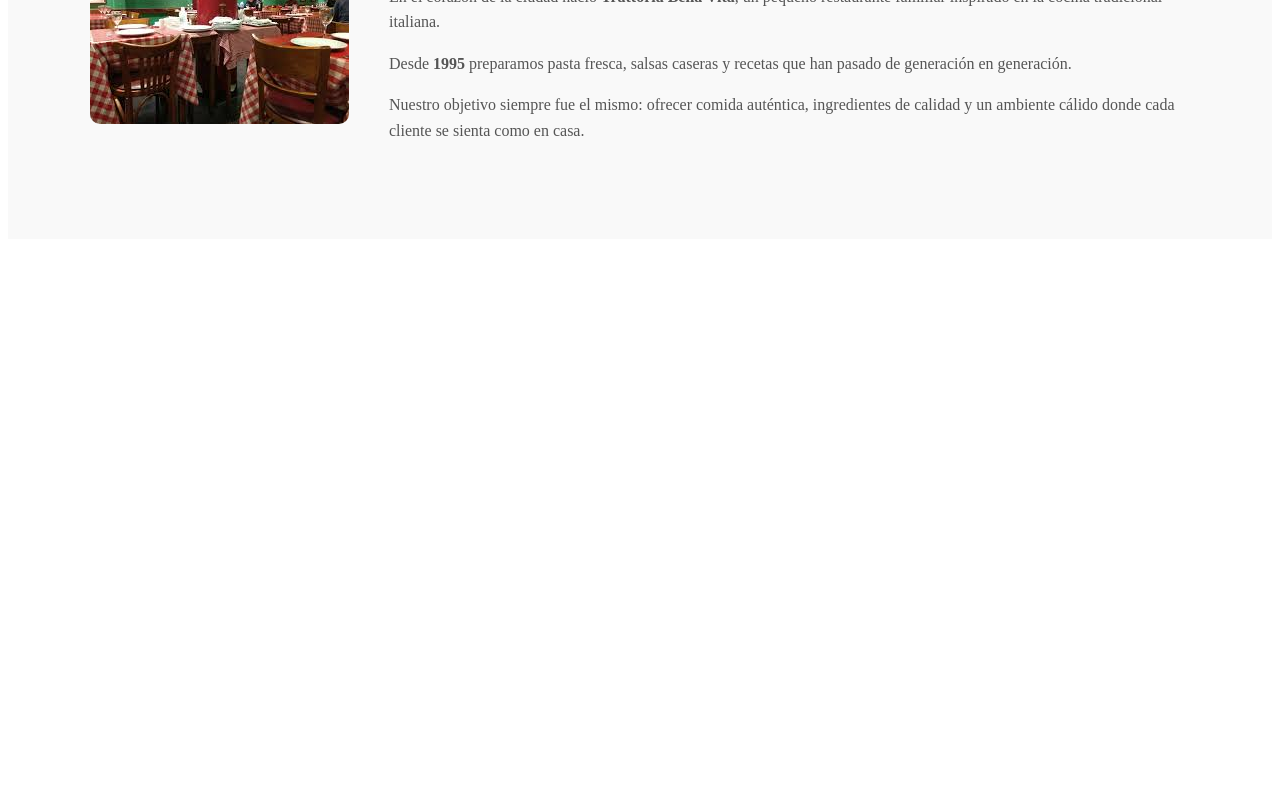
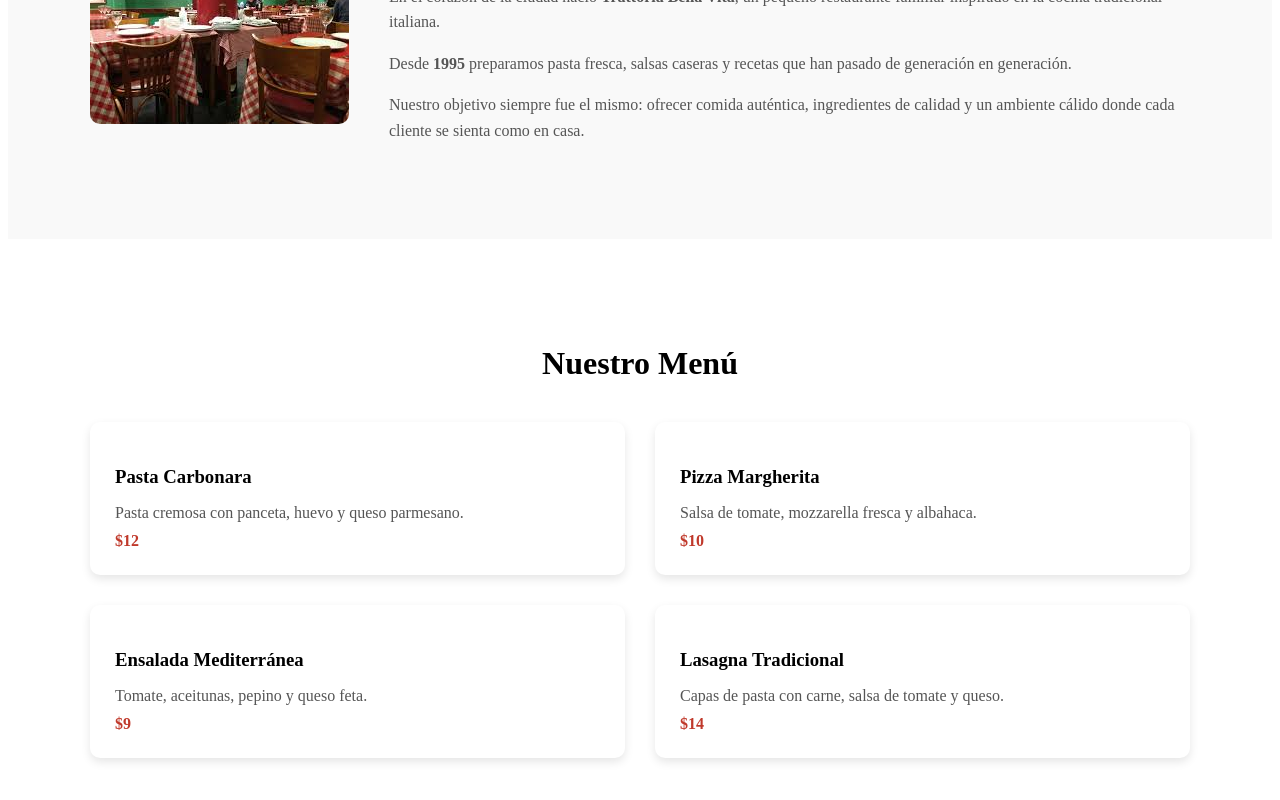
Before and after one commit to Niki2422/react-resto, a React (Vite) app in the folder react-resto/: page / in a window 1280 px wide. Shown: the part 998-1798 px from the top of the page. Before the commit the page ends 1245 px from the top, so only its background shows below. Built offline with nearby package versions, Linux system fonts and the light colour scheme.

Commit message:
se creo la seccion menu

```diff
--- a/react-resto/src/App.jsx
+++ b/react-resto/src/App.jsx
@@ -1,6 +1,7 @@
 import Navbar from "./components/Navbar"
 import Hero from "./components/Hero"
 import About from "./components/about"
+import Menu from "./components/Menu"
 
 function App() {
   return (
@@ -8,6 +9,8 @@ function App() {
       <Navbar />
       <Hero />
       <About />
+      <Menu />
+
     </>
   )
 }
--- /dev/null
+++ b/react-resto/src/components/Menu.jsx
@@ -0,0 +1,59 @@
+import "../styles/Menu.css";
+
+function Menu() {
+
+  const menuItems = [
+    {
+      id: 1,
+      name: "Pasta Carbonara",
+      description: "Pasta cremosa con panceta, huevo y queso parmesano.",
+      price: "$12"
+    },
+    {
+      id: 2,
+      name: "Pizza Margherita",
+      description: "Salsa de tomate, mozzarella fresca y albahaca.",
+      price: "$10"
+    },
+    {
+      id: 3,
+      name: "Ensalada Mediterránea",
+      description: "Tomate, aceitunas, pepino y queso feta.",
+      price: "$9"
+    },
+    {
+      id: 4,
+      name: "Lasagna Tradicional",
+      description: "Capas de pasta con carne, salsa de tomate y queso.",
+      price: "$14"
+    }
+  ];
+
+  return (
+    <section className="menu">
+
+      <h2>Nuestro Menú</h2>
+
+      <div className="menu-container">
+
+        {menuItems.map((item) => (
+
+          <div className="menu-card" key={item.id}>
+
+            <h3>{item.name}</h3>
+
+            <p>{item.description}</p>
+
+            <span className="price">{item.price}</span>
+
+          </div>
+
+        ))}
+
+      </div>
+
+    </section>
+  );
+}
+
+export default Menu;
--- /dev/null
+++ b/react-resto/src/styles/menu.css
@@ -0,0 +1,40 @@
+.menu{
+  padding:80px 20px;
+  text-align:center;
+}
+
+.menu h2{
+  font-size:32px;
+  margin-bottom:40px;
+}
+
+.menu-container{
+  max-width:1100px;
+  margin:auto;
+
+  display:grid;
+  grid-template-columns:repeat(2,1fr);
+  gap:30px;
+}
+
+.menu-card{
+  padding:25px;
+  background:white;
+  border-radius:10px;
+  box-shadow:0 4px 10px rgba(0,0,0,0.1);
+  text-align:left;
+}
+
+.menu-card h3{
+  margin-bottom:10px;
+}
+
+.menu-card p{
+  margin-bottom:10px;
+  color:#555;
+}
+
+.price{
+  font-weight:bold;
+  color:#c0392b;
+}
```
